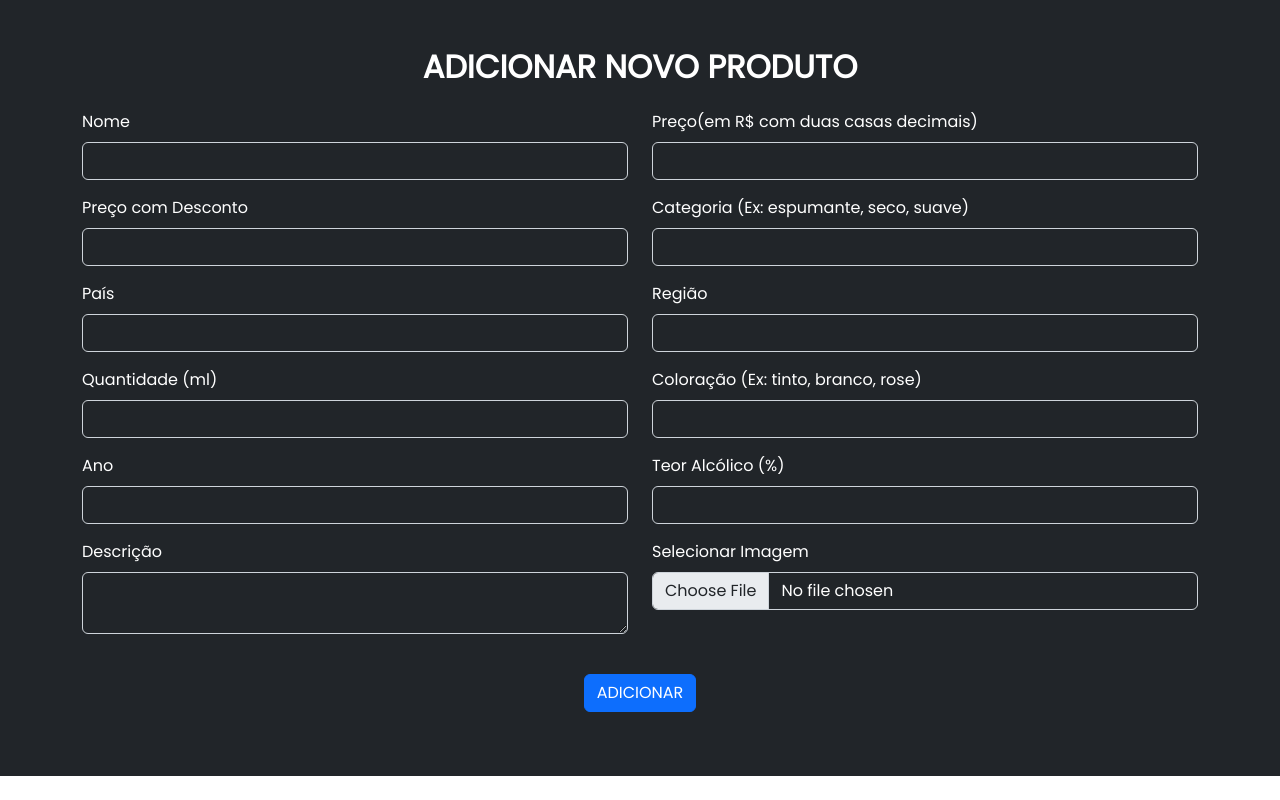
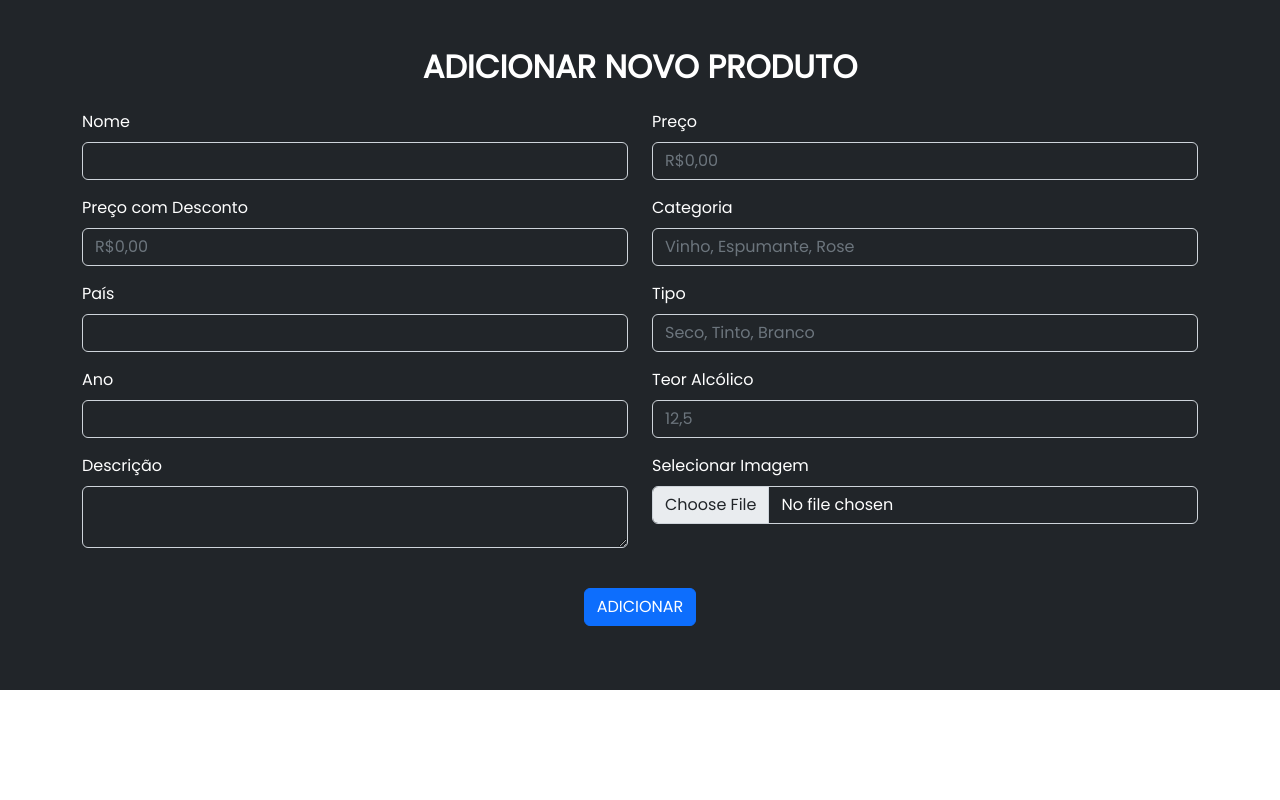
Before and after one commit to techqria/vinum, a React (Create React App) app: page /admin/novo-produto in a window 1280 px wide. Built offline with nearby package versions, Linux system fonts and the light colour scheme; no server answers.

Commit message:
adding placeholder

```diff
--- a/src/pages/Admin/NewProduct.tsx
+++ b/src/pages/Admin/NewProduct.tsx
@@ -54,8 +54,8 @@ export const NewProduct = () => {
                         </div>
                         <div className="col-md-6">
                             <div className="mb-3">
-                                <label htmlFor="" className="form-label text-white">Preço(em R$ com duas casas decimais)</label>
-                                <input id="price" required onChange={e => setWine(e)} type="text" className="form-control bg-dark text-white" />
+                                <label htmlFor="" className="form-label text-white">Preço</label>
+                                <input id="price" placeholder="R$0,00" required onChange={e => setWine(e)} type="text" className="form-control bg-dark text-white" />
                             </div>
                         </div>
                     </div>
@@ -65,20 +65,18 @@ export const NewProduct = () => {
 
                             <div className="mb-3">
                                 <label htmlFor="" className="form-label text-white">Preço com Desconto</label>
-                                <input id="sale" required onChange={e => setWine(e)} type="text" className="form-control bg-dark text-white" />
+                                <input id="sale" placeholder="R$0,00" required onChange={e => setWine(e)} type="text" className="form-control bg-dark text-white" />
                             </div>
                         </div>
                         <div className="col-md-6">
                             <div className="mb-3">
-                                <label htmlFor="" className="form-label text-white">Categoria (Ex: espumante, seco, suave)</label>
-                                <input id="category" required onChange={e => setWine(e)} type="text" className="form-control bg-dark text-white" />
+                                <label htmlFor="" className="form-label text-white">Categoria</label>
+                                <input id="category" placeholder="Vinho, Espumante, Rose" required onChange={e => setWine(e)} type="text" className="form-control bg-dark text-white" />
                             </div>
                         </div>
                     </div>
-
                     <div className="row">
                         <div className="col-md-6">
-
                             <div className="mb-3">
                                 <label htmlFor="" className="form-label text-white">País</label>
                                 <input id="country" required onChange={e => setWine(e)} type="text" className="form-control bg-dark text-white" />
@@ -86,27 +84,11 @@ export const NewProduct = () => {
                         </div>
                         <div className="col-md-6">
                             <div className="mb-3">
-                                <label htmlFor="" className="form-label text-white">Região</label>
-                                <input id="region" required onChange={e => setWine(e)} type="text" className="form-control bg-dark text-white" />
+                                <label htmlFor="" className="form-label text-white">Tipo</label>
+                                <input id="coloration" placeholder="Seco, Tinto, Branco" required onChange={e => setWine(e)} type="text" className="form-control bg-dark text-white" />
                             </div>
                         </div>
                     </div>
-
-                    <div className="row">
-                        <div className="col-md-6">
-                            <div className="mb-3">
-                                <label htmlFor="" className="form-label text-white">Quantidade (ml)</label>
-                                <input id="vol" required onChange={e => setWine(e)} type="text" className="form-control bg-dark text-white" />
-                            </div>
-                        </div>
-                        <div className="col-md-6">
-                            <div className="mb-3">
-                                <label htmlFor="" className="form-label text-white">Coloração (Ex: tinto, branco, rose)</label>
-                                <input id="coloration" required onChange={e => setWine(e)} type="text" className="form-control bg-dark text-white" />
-                            </div>
-                        </div>
-                    </div>
-
                     <div className="row">
                         <div className="col-md-6">
                             <div className="mb-3">
@@ -116,8 +98,8 @@ export const NewProduct = () => {
                         </div>
                         <div className="col-md-6">
                             <div className="mb-3">
-                                <label htmlFor="" className="form-label text-white">Teor Alcólico (%)</label>
-                                <input id="alcohol" required onChange={e => setWine(e)} type="text" className="form-control bg-dark text-white" />
+                                <label htmlFor="" className="form-label text-white">Teor Alcólico</label>
+                                <input id="alcohol" placeholder="12,5" required onChange={e => setWine(e)} type="text" className="form-control bg-dark text-white" />
                             </div>
                         </div>
                     </div>
```
